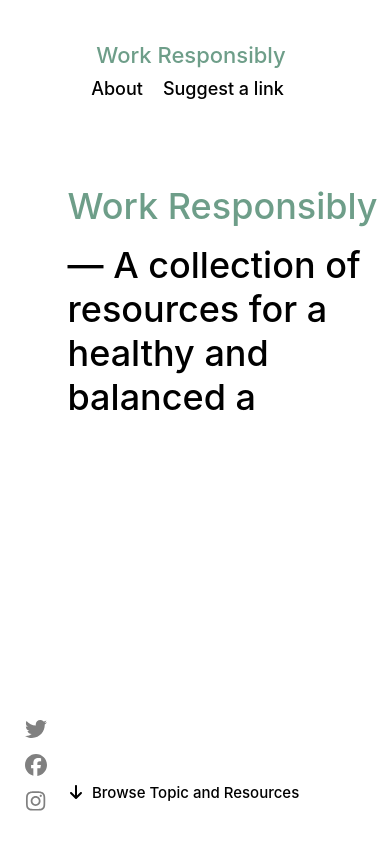
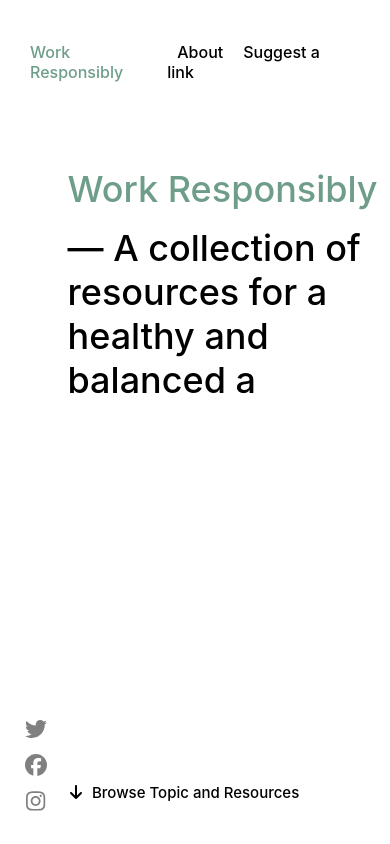
Before and after one commit to KaranB37/Work-responsibly, a React (Create React App) app: page / in a window 390 px wide. Built offline with nearby package versions, Linux system fonts and the light colour scheme.

Commit message:
animation

```diff
--- a/src/Section.css
+++ b/src/Section.css
@@ -1,14 +1,29 @@
 /* Section.css */
 .custom-section {
     padding: 5vh 25vh;
+
   }
+
 
   nav {
     display: flex;
     justify-content: space-between;
     width: 100%;
     flex-direction: row;
+
+}
+
+@keyframes fadeInFromTop {
+  from {
+    opacity: 0;
+    transform: translateY(-30%);
   }
+  to {
+    opacity: 1;
+    transform: translateY(0);
+  }
+}
+
 
   .left {
     color:  #6e9e89;
@@ -33,6 +48,9 @@
     display: flex;
     align-items: center;
     flex-direction: column;
+    opacity: 0; /* Initially hidden */
+    transform: translateY(-100%); /* Move up completely out of view */
+    animation: fadeInFromTop 1s ease 1 forwards;
   }
 
   .social-icons a {
@@ -44,6 +62,9 @@
 
   .content-wrapper {
     margin-top: 100px;
+    opacity: 0; /* Initially hidden */
+    transform: translateY(-100%); /* Move up completely out of view */
+    animation: fadeInFromTop 1s ease 1 forwards;
 }
 
 .content-wrapper h1 {
@@ -58,6 +79,7 @@
   font-size: 50px;
   margin-right:70vh;
   margin-top: auto;
+
   font-weight: 500;
 }
 .down{
@@ -71,6 +93,9 @@
   margin-left: 10px;
   font-size: 15px;
   font-weight: 500;
+  opacity: 0; /* Initially hidden */
+  transform: translateY(-100%); /* Move up completely out of view */
+  animation: fadeInFromTop 1s ease 1 forwards;
 }
 /*
 @media screen and (max-width: 500px) {
@@ -167,15 +192,16 @@
 
 @media screen and (max-width: 500px) {
   nav {
-    flex-direction: column;
-    align-items: flex-start;
-    flex-wrap: wrap;
+    flex-direction: row;
+    align-self: space-between;
+
   }
-  nav .right{
-   margin-top: 10px;
-   align-self: center;
-   margin-left:15px;
+  nav .left{
+ font-size: 16px;
   }
+  a{
+    font-size: 16px;
+     }
 
 }
 @media screen and (max-width: 800px){
--- a/src/Section.jsx
+++ b/src/Section.jsx
@@ -8,7 +8,7 @@
 const Section = () => {
   const [text, setText] = useState("");
   // eslint-disable-next-line
-  const [setIsTyping] = useState(true);
+  const [isTyping, setIsTyping] = useState(true);
 
   useEffect(() => {
     const textToType = [
@@ -55,10 +55,16 @@
     };
 
     typeText();
+
+    document.addEventListener("DOMContentLoaded", () => {
+      const nav = document.querySelector(".nav");
+
+      nav.classList.add("is-loaded");
+    });
   }, []);
 
   return (
-    <section className="custom-section">
+    <section className="custom-section ">
       <nav>
         <div className="left">Work Responsibly</div>
         <div className="right">
@@ -66,6 +72,7 @@
           <a href="/suggest">Suggest a link</a>
         </div>
       </nav>
+
       <div className="content-wrapper">
         <h1>Work Responsibly</h1>
         <p>— {text}</p>
```
